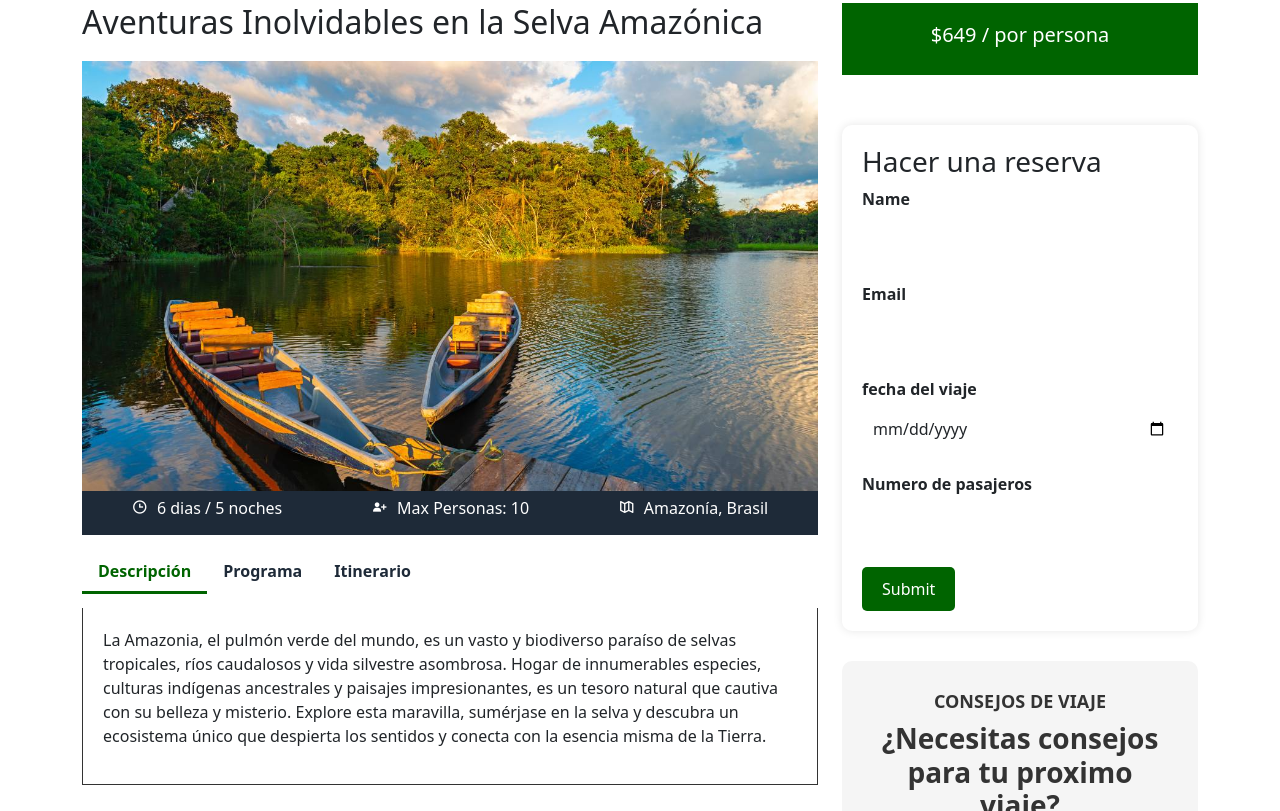
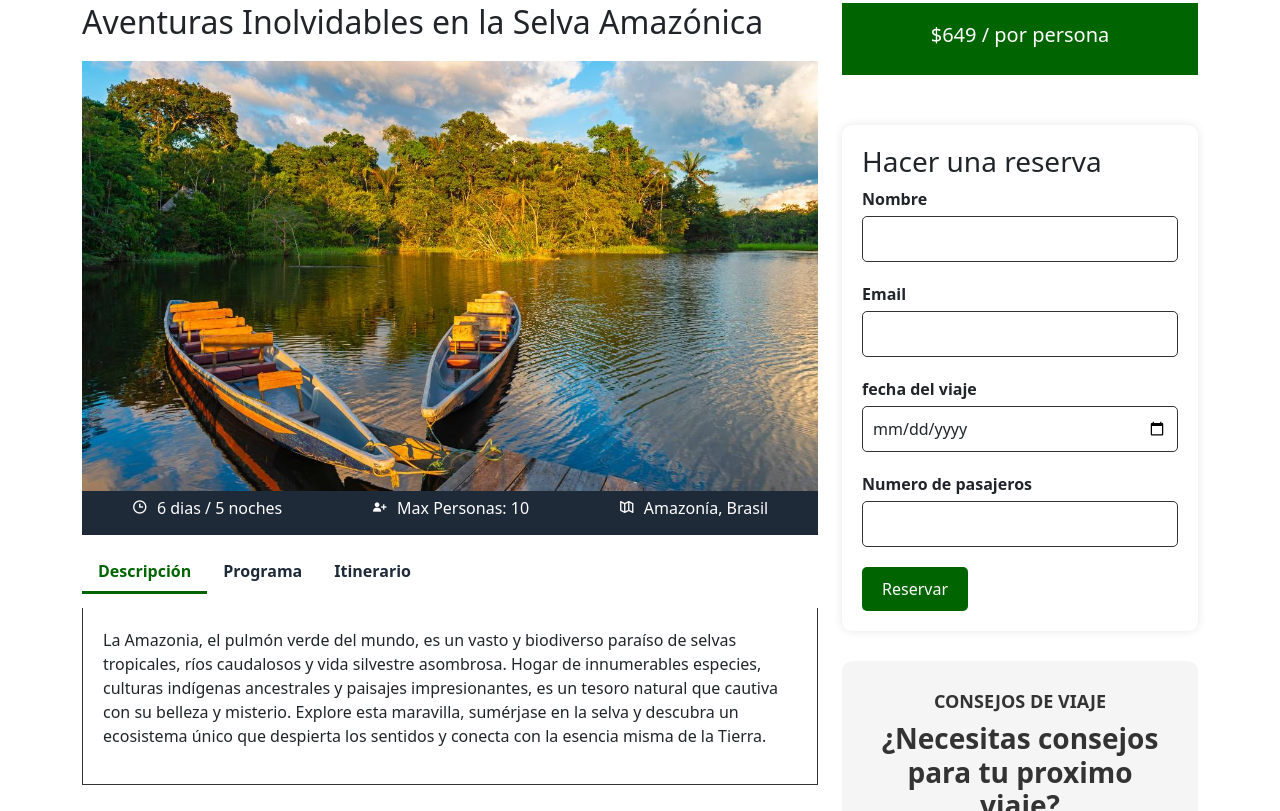
Before and after one commit to Jlzenteno/AndesHike-Bootstrap, a website: page pages/Destino/Amazonia.html in a window 1280 px wide. Shown: the part 647-1458 px from the top of the page. Drawn offline with nearby package versions, Linux system fonts and the light colour scheme.

Commit message:
cambios en Destinos

```diff
--- a/SCSS/partials/_nav.scss
+++ b/SCSS/partials/_nav.scss
@@ -26,7 +26,7 @@
 
     /* Estilos para el botón de búsqueda */
     .form-control {
-        background-color: var(--color-gris);
+        background-color: var(--color-blanco);
         /* Color de fondo del formulario */
         color: var(--color-blanco);
         /* Color del texto del formulario */
--- a/SCSS/style.scss
+++ b/SCSS/style.scss
@@ -640,7 +640,7 @@
         .form-control {
             width: 100%;
             padding: 10px;
-            border: 1px solid var(--color-blanco);
+            border: 1px solid var(--color-negro);
             border-radius: 5px;
             transition: border-color 0.3s ease;
         }
--- a/pages/Destino/Amazonia.html
+++ b/pages/Destino/Amazonia.html
@@ -300,7 +300,7 @@
             <h3>Hacer una reserva</h3>
             <form id="reservation-form" class="reservation-form">
               <div class="form-group">
-                <label for="name">Name</label>
+                <label for="name">Nombre</label>
                 <input type="text" class="form-control" id="name" name="Nombre" required>
               </div>
               <div class="form-group">
@@ -315,7 +315,7 @@
                 <label for="guests">Numero de pasajeros</label>
                 <input type="number" class="form-control" id="guests" name="guests" required>
               </div>
-              <button type="submit" class="btn btn-primary">Submit</button>
+              <button type="submit" class="btn btn-primary">Reservar</button>
             </form>
           </div>
           <!-- Widget de Contacto-->
```
Also changed, not shown: index.html (+3 -2 lines), pages/Destino/CatedralesdeMarmol.html (+2 -2 lines), pages/Destino/ElChalten.html (+2 -2 lines), pages/Destino/MachuPicchu.html (+2 -2 lines), pages/Destino/Maqueta.Destino.html (+2 -2 lines), pages/Destino/SalardeUyuni.html (+2 -2 lines), pages/Destino/TorresdelPaine.html (+2 -2 lines), css-backup/style.css (deleted), css/style.css.
